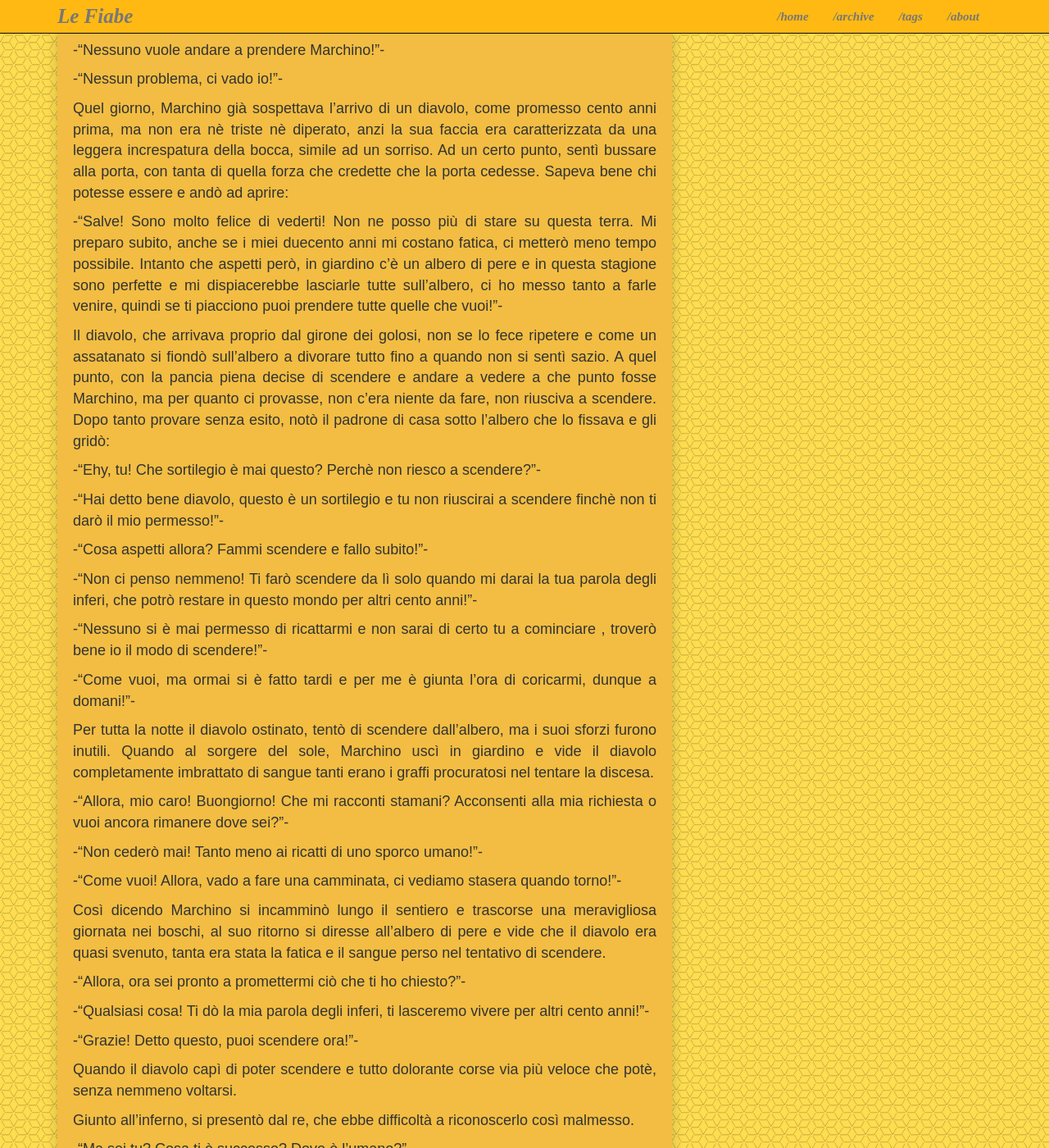
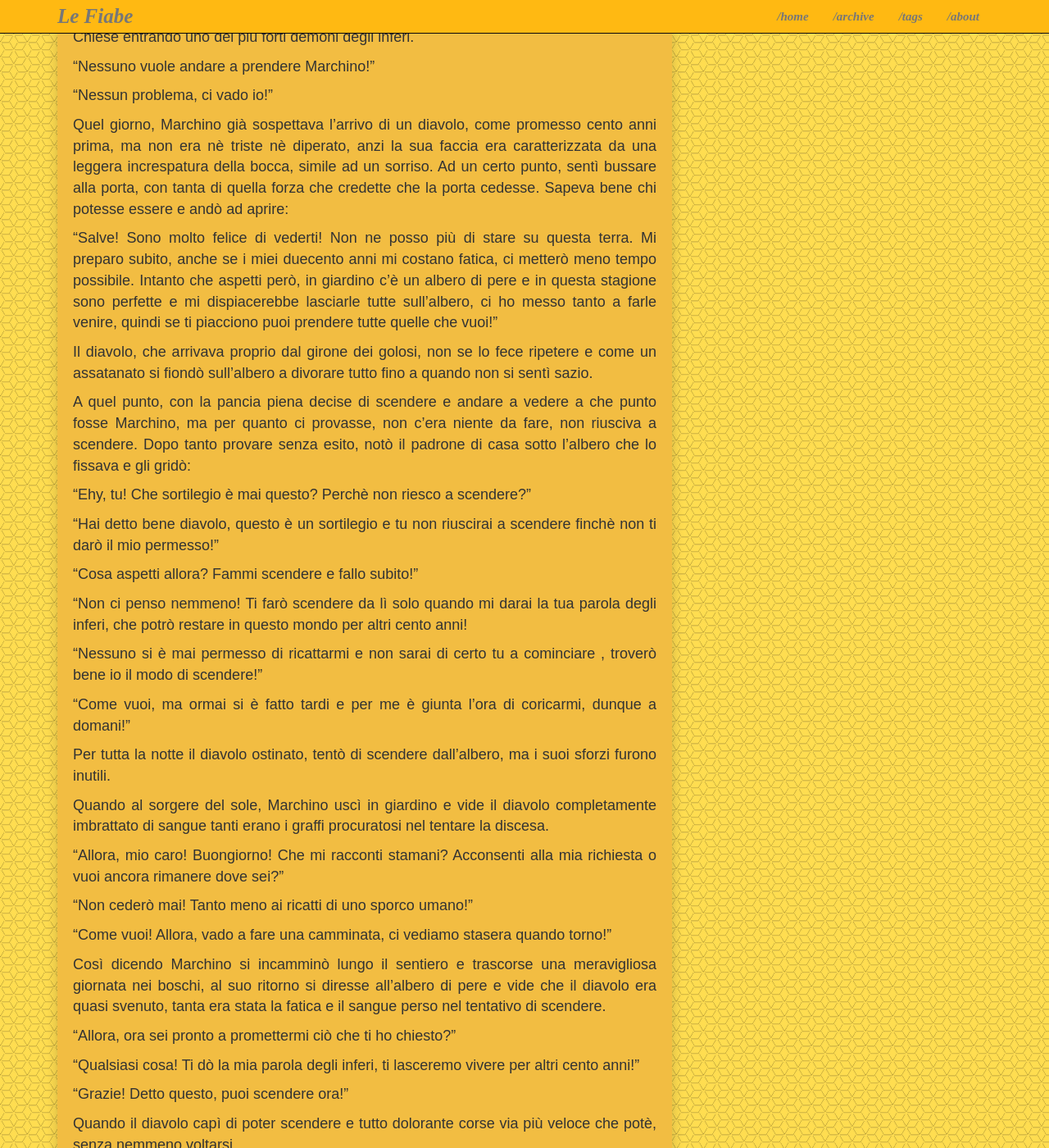
Before and after one commit to saramasi/saramasi.github.io, a Jekyll site: the page built from _posts/2017-11-06-marchino.md, in a window 1280 px wide and 1400 px high, scrolled down 2684 px. Shown: the whole window at 82% size. Built offline with Jekyll 4.4.1, drawn with Linux system fonts in a browser that asks for light colours; some web fonts are replaced; some of the changed text lies outside the part shown.

Commit message:
Update 2017-11-06-marchino.md

```diff
--- a/_posts/2017-11-06-marchino.md
+++ b/_posts/2017-11-06-marchino.md
@@ -16,49 +16,50 @@
 In un piccolo paesino un ragazzo, un gran lavoratore, scaltro e sempre pieno di vita, veniva chiamato Marchino. Si era creato la sua piccola e modesta casa con un pezzo di terra, vivendo tranquillo e felice.
 Fino a quando una notte, mentre si preparava per dormire, sentì la porta bussare e quando l'aprì si trovò davanti un vecchio e un giovane:
 
--"Chi siete? E perchè bussate alla mia porta?"-
+"Chi siete? E perchè bussate alla mia porta?"
 
 Il vecchio rispose:
 
--"Il mio nome è Pietro e colui che mi accompagna è Gesù di Nazaret, ti chiediamo ospitalità per un notte."-
+"Il mio nome è Pietro e colui che mi accompagna è Gesù di Nazaret, ti chiediamo ospitalità per un notte."
 
 Marchino sapeva bene chi fosse Gesù e la sua disponibilità fu pronta e cordiale e facendoli entrare disse:
 
--"La mia casa è la vostra casa, è mio desiderio che Gesù occupi il mio letto, mentre Pietro ed io ci sistemeremo a terra!"-
+"La mia casa è la vostra casa, è mio desiderio che Gesù occupi il mio letto, mentre Pietro ed io ci sistemeremo a terra!"
 
 Così dicendo preparò i due giacigli davanti al camino e vista l'ora tarda si accomodarono per la notte.
 La mattina seguente, Marchino si alzò di buon ora per preparare la colazione e i suoi ospiti furono svegliati dal profumo che proveniva dalla cucina.
 
 Dopo aver mangiato, prima di partire, Gesù volle sdebitarsi con quell'uomo tanto gentile:
 
--"Vorrei ripagarti della tua ospitalità esaudendo tre tuoi desideri, dimmi dunque."-
+"Vorrei ripagarti della tua ospitalità esaudendo tre tuoi desideri, dimmi dunque."
 
 Pietro sentendo le intenzioni di Gesù, sussurò all'orecchio di Marchino:
 
--"Chiedi di salvarti l'anima!"-
+"Chiedi di salvarti l'anima!"
 
 Ma Marchino lo ignorò:
 
--"Vedi quella sedia vicino al camino? Ebbene, desidero che chiunque vi si sieda non riesca ad alzarsi senza il mio permesso."-
+"Vedi quella sedia vicino al camino? Ebbene, desidero che chiunque vi si sieda non riesca ad alzarsi senza il mio permesso."
 
--"Come vuoi! Consideralo già fatto! Qual'è il tuo secondo desiderio?"-
+"Come vuoi! Consideralo già fatto! Qual'è il tuo secondo desiderio?"
 
 Pietro tornò a sussurrare all'orecchio di Marchino:
 
--"Chiedi di salvarti l'anima!"-
+"Chiedi di salvarti l'anima!"
 
 Ma ancora una volta ignorò il consiglio:
--"Ho un albero di pere in giardino e tutti gli anni me le rubano. Vorrei che chiunque vi salisse, non potrà più scendere senza il mio permesso."-
 
--"Anche questo è stato fatto! E ora coraggio, rivelami il tuo terzo e ultimo desiderio."-
+"Ho un albero di pere in giardino e tutti gli anni me le rubano. Vorrei che chiunque vi salisse, non potrà più scendere senza il mio permesso."
+
+"Anche questo è stato fatto! E ora coraggio, rivelami il tuo terzo e ultimo desiderio."
 
 E Pietro:
 
--"Mi raccomando, è la tua ultima possibilità! Chiedi di salvarti l'anima!"-
+"Mi raccomando, è la tua ultima possibilità! Chiedi di salvarti l'anima!"
 
--"Gesù, ho un gran sacco di canapa che tengo nel granaio, vorrei che chiunque sia costretto ad entare ed uscire ad un mio comando."-
+"Gesù, ho un gran sacco di canapa che tengo nel granaio, vorrei che chiunque sia costretto ad entare ed uscire ad un mio comando."
 
--"Anche questo è esaudito, ora ti saluto! Buona giornata!"-
+"Anche questo è esaudito, ora ti saluto! Buona giornata!"
 
 Pietro si sarebbe mangiato le mani per lui, sconsolato salutò Marchino e raggiunse Gesù in cammino.
 Marchino visse una vita tranquilla e felice fino all'incredibile età di cento anni.
@@ -67,212 +68,220 @@
 Infatti dall'inferno fu mandato un diavolo a prelevare Marchino e portarlo negli inferi. Quando sentì bussare con forza alla sua porta, Marchino andò ad aprire e non si sorprese neppure un attimo nel vedere un diavolo vero alla sua porta.
 Lo fece accomodare:
 
--"Oh,...Finalmente! Ti stavo aspettando! Sono proprio stufo di vivere, mi preparo un attimo e arrivo subito. Perchè non ti siedi un attimo su quella sedia mentre mi preparo?"-
+"Oh,...Finalmente! Ti stavo aspettando! Sono proprio stufo di vivere, mi preparo un attimo e arrivo subito. Perchè non ti siedi un attimo su quella sedia mentre mi preparo?"
 
 Quel diavolo, che come tutti i diavoli era pigro, accettò di buon grado e siccome era inverno, prima di accomodarsi avvicinò la sedia al camino.
 Poco dopo Marchino riapparve nella stanza pronto per partire, il diavolo quando lo vide fece per alzarsi, ma senza riuscirci. Capendo che qualcosa non andava:
 
--"Che diavoleria è mai questa? Perchè non riesco ad alzarmi?"-
+"Che diavoleria è mai questa? Perchè non riesco ad alzarmi?"
 
--"Il perchè non ti riguarda, ti basti sapere che da lì non potrai alzarti fino a quando io non vorrò!"-
+"Il perchè non ti riguarda, ti basti sapere che da lì non potrai alzarti fino a quando io non vorrò!"
 
--"Allora cosa aspetti a farmi alzare subito?"-
+"Allora cosa aspetti a farmi alzare subito?"
 
--"Eh, no...mi caro. Ti concederò di alzarti solo quando, mi darai la tua parola degli inferi, che potrò vivere ancora cento anni!"-
+"Eh, no...mi caro. Ti concederò di alzarti solo quando, mi darai la tua parola degli inferi, che potrò vivere ancora cento anni!"
 
--"Questo è impossibile! Sono venuto qui per portarti dove devi andare ed è quello che farò!"-
+"Questo è impossibile! Sono venuto qui per portarti dove devi andare ed è quello che farò!"
 
--"Come vuoi."-
+"Come vuoi."
 
 Concluse Marchino, prese con le pinze di ferro un tizzone ardente dal camino e lo buttò in faccia al diavolo, che dimenandosi e urlando:
 
--"Ti prego smettila! Ti prometto tutto quello che vuoi! Ti giuro che l'inferno ti lascierà vivere altri cento anni!"-
+"Ti prego smettila! Ti prometto tutto quello che vuoi! Ti giuro che l'inferno ti lascierà vivere altri cento anni!"
 
--"Non so cosa farmene di un giuramento di un diavolo! Voglio la tua parola degli inferi."-
+"Non so cosa farmene di un giuramento di un diavolo! Voglio la tua parola degli inferi."
 
 Intanto continuava a gettare tizzoni ardenti addosso al suo ospite e al limite della resistenza egli cedette:
 
--"D'accordo! E sia! Hai la mia parola degli inferi, potrai vivere altri cento anni!"-
+"D'accordo! E sia! Hai la mia parola degli inferi, potrai vivere altri cento anni!"
 
--"Benissimo! Allora, hai il mio permesso di alzarti!"-
+"Benissimo! Allora, hai il mio permesso di alzarti!"
 
 Appena si sentì libero da quella maledetta sedia, completamente ustionato, volò via veloce come il vento e in men che non si dica aveva già fatto ritorno agli inferi.
+
 Arrivato, il re dell'inferno gli chiese che fine avesse fatto l'umano che era andato a prendere e il povero diavolo raccontò cosa fosse successo, precisando di aver dato la sua parola.
 Così Marchino riuscì a trascorrere in vita ancora cento anni, trascorsi anche troppo in fretta, tra la felicità e la spensieratezza.
 
 Il giorno del suo compleanno, giù negli inferi il re convocò i suoi diavoli più forti e cattivi e chiese chi si offriva volontario per andare a recuperare ormai il famoso, umano di duecento anni. Tutti stettero zitti, ricordando i racconti del povero diavolo di cento anni prima.
 
--"Possibile che il vostro coraggio si riduce a questo?"-
+"Possibile che il vostro coraggio si riduce a questo?"
 
--"Chi non ha il coraggio di fare che cosa?"-
+"Chi non ha il coraggio di fare che cosa?"
 
 Chiese entrando uno dei più forti demoni degli inferi.
 
--"Nessuno vuole andare a prendere Marchino!"-
+"Nessuno vuole andare a prendere Marchino!"
 
--"Nessun problema, ci vado io!"-
+"Nessun problema, ci vado io!"
 
 Quel giorno, Marchino già sospettava l'arrivo di un diavolo, come promesso cento anni prima, ma non era nè triste nè diperato, anzi la sua faccia era caratterizzata da una leggera increspatura della bocca, simile ad un sorriso.
 Ad un certo punto, sentì bussare alla porta, con tanta di quella forza che credette che la porta cedesse. Sapeva bene chi potesse essere e andò ad aprire:
 
--"Salve! Sono molto felice di vederti! Non ne posso più di stare su questa terra. Mi preparo subito, anche se i miei duecento anni mi costano fatica, ci metterò meno tempo possibile. Intanto che aspetti però, in giardino c'è un albero di pere e in questa stagione sono perfette e mi dispiacerebbe lasciarle tutte sull'albero, ci ho messo tanto a farle venire, quindi se ti piacciono puoi prendere tutte quelle che vuoi!"-
+"Salve! Sono molto felice di vederti! Non ne posso più di stare su questa terra. Mi preparo subito, anche se i miei duecento anni mi costano fatica, ci metterò meno tempo possibile. Intanto che aspetti però, in giardino c'è un albero di pere e in questa stagione sono perfette e mi dispiacerebbe lasciarle tutte sull'albero, ci ho messo tanto a farle venire, quindi se ti piacciono puoi prendere tutte quelle che vuoi!"
 
 Il diavolo, che arrivava proprio dal girone dei golosi, non se lo fece ripetere e come un assatanato si fiondò sull'albero a divorare tutto fino a quando non si sentì sazio.
+
 A quel punto, con la pancia piena decise di scendere e andare a vedere a che punto fosse Marchino, ma per quanto ci provasse, non c'era niente da fare, non riusciva a scendere.
 Dopo tanto provare senza esito, notò il padrone di casa sotto l'albero che lo fissava e gli gridò:
 
--"Ehy, tu! Che sortilegio è mai questo? Perchè non riesco a scendere?"-
+"Ehy, tu! Che sortilegio è mai questo? Perchè non riesco a scendere?"
 
--"Hai detto bene diavolo, questo è un sortilegio e tu non riuscirai a scendere finchè non ti darò il mio permesso!"-
+"Hai detto bene diavolo, questo è un sortilegio e tu non riuscirai a scendere finchè non ti darò il mio permesso!"
 
--"Cosa aspetti allora? Fammi scendere e fallo subito!"-
+"Cosa aspetti allora? Fammi scendere e fallo subito!"
 
--"Non ci penso nemmeno! Ti farò scendere da lì solo quando mi darai la tua parola degli inferi, che potrò restare in questo mondo per altri cento anni!"-
+"Non ci penso nemmeno! Ti farò scendere da lì solo quando mi darai la tua parola degli inferi, che potrò restare in questo mondo per altri cento anni!
 
--"Nessuno si è mai permesso di ricattarmi e non sarai di certo tu a cominciare , troverò bene io il modo di scendere!"-
+"Nessuno si è mai permesso di ricattarmi e non sarai di certo tu a cominciare , troverò bene io il modo di scendere!"
 
--"Come vuoi, ma ormai si è fatto tardi e per me è giunta l'ora di coricarmi, dunque a domani!"-
+"Come vuoi, ma ormai si è fatto tardi e per me è giunta l'ora di coricarmi, dunque a domani!"
 
-Per tutta la notte il diavolo ostinato, tentò di scendere dall'albero, ma i suoi sforzi furono inutili. Quando al sorgere del sole, Marchino uscì in giardino e vide il diavolo completamente imbrattato di sangue tanti erano i graffi procuratosi nel tentare la discesa.
+Per tutta la notte il diavolo ostinato, tentò di scendere dall'albero, ma i suoi sforzi furono inutili.
 
--"Allora, mio caro! Buongiorno! Che mi racconti stamani? Acconsenti alla mia richiesta o vuoi ancora rimanere dove sei?"-
+Quando al sorgere del sole, Marchino uscì in giardino e vide il diavolo completamente imbrattato di sangue tanti erano i graffi procuratosi nel tentare la discesa.
 
--"Non cederò mai! Tanto meno ai ricatti di uno sporco umano!"-
+"Allora, mio caro! Buongiorno! Che mi racconti stamani? Acconsenti alla mia richiesta o vuoi ancora rimanere dove sei?"
 
--"Come vuoi! Allora, vado a fare una camminata, ci vediamo stasera quando torno!"-
+"Non cederò mai! Tanto meno ai ricatti di uno sporco umano!"
+
+"Come vuoi! Allora, vado a fare una camminata, ci vediamo stasera quando torno!"
 
 Così dicendo Marchino si incamminò lungo il sentiero e trascorse una meravigliosa giornata nei boschi, al suo ritorno si diresse all'albero di pere e vide che il diavolo era quasi svenuto, tanta era stata la fatica e il sangue perso nel tentativo di scendere.
 
--"Allora, ora sei pronto a promettermi ciò che ti ho chiesto?"-
+"Allora, ora sei pronto a promettermi ciò che ti ho chiesto?"
 
--"Qualsiasi cosa! Ti dò la mia parola degli inferi, ti lasceremo vivere per altri cento anni!"-
+"Qualsiasi cosa! Ti dò la mia parola degli inferi, ti lasceremo vivere per altri cento anni!"
 
--"Grazie! Detto questo, puoi scendere ora!"-
+"Grazie! Detto questo, puoi scendere ora!"
 
 Quando il diavolo capì di poter scendere e tutto dolorante corse via più veloce che potè, senza nemmeno voltarsi.
 
 Giunto all'inferno, si presentò dal re, che ebbe difficoltà a riconoscerlo così malmesso.
 
--"Ma sei tu? Cosa ti è successo? Dove è l'umano?"-
+"Ma sei tu? Cosa ti è successo? Dove è l'umano?"
 
--"Mio signore, è colpa sua se sono ridotto così, per riuscire a tornare ho dovuto dare a quell'uomo la mia parola degli inferi lasciandolo vivere ancora cento anni."-
+"Mio signore, è colpa sua se sono ridotto così, per riuscire a tornare ho dovuto dare a quell'uomo la mia parola degli inferi lasciandolo vivere ancora cento anni."
 
 Il re rimase un attimo turbato nel constatare che un essere umano, per di più così anziano, fosse riuscito per ben due volte ad avere la meglio sui due diavoli, uno più forte dell'altro. Rassegnato disse:
 
--"E dunque sia! Ma tra cento anni ci andrò io stesso a recuperarlo e potete stare certi che lo obbligherò a seguirmi e quando sarà tra noi gli faremo pagare tutto questo!"-
+"E dunque sia! Ma tra cento anni ci andrò io stesso a recuperarlo e potete stare certi che lo obbligherò a seguirmi e quando sarà tra noi gli faremo pagare tutto questo!"
 
 Così passarono altri cento anni e il nostro Marchino cominciava davvero a stancarsi di stare al mondo, era stanco di vedere tutte le persone a cui si affezionava morire inesorabilmente e decise che il giorno del suo compleanno sarebbe andato via, però senza la minima intenzione di passare l'eternità all'inferno.
 
 Quando quel giorno arrivò, il re degli inferi in persona si presentò:
 
--"Buongiorno! Dalla corona in testa devo presumere che stavolta Lucifero in persona mi è venuto a prendere."-
+"Buongiorno! Dalla corona in testa devo presumere che stavolta Lucifero in persona mi è venuto a prendere."
 
--"Ebbene si! Sono proprio io! E non sperare di cavartela questa volta, ti costringerò a venire con me!"-
+"Ebbene si! Sono proprio io! E non sperare di cavartela questa volta, ti costringerò a venire con me!"
 
--"Non ti preoccupare! Non devi proprio costringere nessuno, questa volta sono più che felice di lasciare questo mondo di morte e stupidità. Solo che il viaggio verso l'inferno sarà un pò diverso da quello che credi!"-
+"Non ti preoccupare! Non devi proprio costringere nessuno, questa volta sono più che felice di lasciare questo mondo di morte e stupidità. Solo che il viaggio verso l'inferno sarà un pò diverso da quello che credi!"
 
 Così dicendo prese il sacco su cui Gesù aveva compiuto il suo ultimo desiderio e disse:
 
--"Lucifero, entra in questo sacco!"-
+"Lucifero, entra in questo sacco!"
 
 Il re si stava mettendo a ridere per quella richiesta, ma in un batter di ciglio, ci si ritrovò dentro senza possibilità di uscire.
 
--"Come è possibile che io sia qui dentro? Voglio uscire, perchè non ci riesco?"-
+"Come è possibile che io sia qui dentro? Voglio uscire, perchè non ci riesco?"
 
--"Come sia possibile, non te ne deve interessare, sappi solo che quando uscirai sarà per un mio comando!"-
+"Come sia possibile, non te ne deve interessare, sappi solo che quando uscirai sarà per un mio comando!"
 
 Lucifero capì di essere stato incastrato e non disse più una parola.
-Marchino prese il sacco dopo averlo ben legato, se lo caricò sulle spalle e si diresse in paese. Giunto al mercato si fermò alle bancarelle dei fabbri, posò il sacco sopra ad un robusto tavolo e li chiamò tutti vicino a lui:
+Marchino prese il sacco dopo averlo ben legato, se lo caricò sulle spalle e si diresse in paese.
 
--"Fabbri, venite! Dovete sapere che in questo sacco c'è Lucifero, il re degli inferi, venuto per portarmi con lui. Cosa ne vogliamo fare?"-
+Giunto al mercato si fermò alle bancarelle dei fabbri, posò il sacco sopra ad un robusto tavolo e li chiamò tutti vicino a lui:
+
+"Fabbri, venite! Dovete sapere che in questo sacco c'è Lucifero, il re degli inferi, venuto per portarmi con lui. Cosa ne vogliamo fare?"
 
 I fabbri, senza dire niente e senza perdere tempo presero i loro arnesi più pesanti e cominciarono a colpire il sacco, quando sentirono gridare dal dolore colpirono più forte e più lui si lamentava più colpivano forte. Fino a quando non caddero a terra esausti dalla fatica, a quel punto Marchino slegò il sacco e fece uscire il diavolo e gli disse:
 
--"Bene! adesso possiamo andare, sono pronto a seguirti!"-
+"Bene! adesso possiamo andare, sono pronto a seguirti!"
 
 Ma il diavolo era messo così tanto male che non aveva nè le forze per muoversi nè per parlare, così Marchino prese un grosso paio di tenaie, agganciò il naso del diavolo e caricandolo sulle spalle disse:
 
--"Se non puoi camminare, ti ci porto io all'inferno!"-
+"Se non puoi camminare, ti ci porto io all'inferno!"
 
 E si incamminò lungo il sentiero trascinandosi dietro Lucifero appeso dal naso.
 Durante il tragitto incontrarono una lunga processione per un funerale, c'era tantissima gente, davanti alla bara c'era un ragazzo con in mano una grossa croce. A quella vista, il diavolo che non poteva sopportare la vicinanza al crocifisso, cominciò a divincolarsi e a strattonare per liberarsi dalla morsa della tenaglia, ma Marchino stringeva ogni volta più forte e continuò a camminare sempre più vicino alla croce.
+
 Il re dei diavoli, sentendo il corpo bruciare a quella vicinanza iniziò a dimenarsi talmente forte fino a che non si strappò direttamente il naso per scappare via più veloce che potesse da quella visione.
 
 Quando arrivò negli inferi, tutti gli altri diavoli andarono in panico vedendo il loro re conciato in quel modo, con un filo di voce ordinò:
 
--"Presto! Sbarrate tutto, create tutte le barricate possibili! Sta arrivando e che mi cadino le corna io qui non ce lo voglio! Presto!"-
+"Presto! Sbarrate tutto, create tutte le barricate possibili! Sta arrivando e che mi cadino le corna io qui non ce lo voglio! Presto!"
 
 In poco tempo l'ordine fu eseguito e quando tutti riuscirono a trovare un nascondiglio sentirono bussare alla porta:
 
--"Ehy! Sono Marchino! Sono arrivato! Perchè nessuno mi apre? Io debbo passare l'eternità in questo posto, per tre volte mi siete venuti a cercare e ora che sono venuto di mia spontanea volontà mi chiudete fuori?"-
+"Ehy! Sono Marchino! Sono arrivato! Perchè nessuno mi apre? Io debbo passare l'eternità in questo posto, per tre volte mi siete venuti a cercare e ora che sono venuto di mia spontanea volontà mi chiudete fuori?"
 
 Si sentì in lontananza l'esile voce di Lucifero:
 
--"Vattene da qui! Non ti vogliamo e mai ti apriremmo le porte! Vattene!"-
+"Vattene da qui! Non ti vogliamo e mai ti apriremmo le porte! Vattene!"
 
 Marchino, un pò disiorentato, ma in qualche modo soddisfatto li salutò e se ne andò via.
 
 Camminando e pensando dove potesse andare, senza accorgersene si ritrovò davanti alle porte del purgatorio. Bussò e un angelo aprì:
 
--"Chi sei?"-
+"Chi sei?"
 
--"Il mio nome è Marchino il furbo, sono passato dall'inferno e lì non mi vogliono per nessuna ragione e sono venuto a chiedere se invece qui un posto per me c'è."-
+"Il mio nome è Marchino il furbo, sono passato dall'inferno e lì non mi vogliono per nessuna ragione e sono venuto a chiedere se invece qui un posto per me c'è."
 
 L'angelo scorse rapidamente la lista delle anime che dovevano entrare quel giorno e non vedendo il nome di Marchino rispose:
 
--"Non sei sulla mia lista, quindi non posso farti entrare."-
+"Non sei sulla mia lista, quindi non posso farti entrare."
 
--"Va bene, allora proverò più in alto, in qualche posto dovrò pure andare, grazie mille angelo!"-
+"Va bene, allora proverò più in alto, in qualche posto dovrò pure andare, grazie mille angelo!"
 
 Così, riprese a camminare sempre più su, fino a quando non arrivò davanti alla porta del paradiso, bussò e gli aprì Pietro:
 
--"Marchino! Cosa ci fai qui? A suo tempo ti dissi di chiedere a Gesù di salvarti l'anima, ma non lo hai fatto e ora è troppo tardi! Non posso proprio farti entrare."-
+"Marchino! Cosa ci fai qui? A suo tempo ti dissi di chiedere a Gesù di salvarti l'anima, ma non lo hai fatto e ora è troppo tardi! Non posso proprio farti entrare."
 
--"Ti prego Pietro, fammelo vedere il paradiso, solo un pochino!"-
+"Ti prego Pietro, fammelo vedere il paradiso, solo un pochino!"
 
 Inizialmente Pietro negò il permesso, ma le insistenze di Marchino furono così efficaci e ad un certo punto cedette e scostò la porta di qualche centimetro, il nostro amico infilò immediatamente dentro un braccio. Pietro richiuse subito con il braccio in mezzo e Marchino si mise a urlare dal dolore:
 
--"Sta zitto! Che Gesù sta dormendo!"-
+"Sta zitto! Che Gesù sta dormendo!"
 
--"Apri la porta che ritiro il braccio!"-
+"Apri la porta che ritiro il braccio!"
 
 Pur di farlo stare zitto Pietro aprì di nuovo un filo di porta, ma Marchino infilò anche la testa e Pietro richiuse e le urla ricominciarono:
 
--"Sta zitto! Che Gesù sta dormendo!"-
+"Sta zitto! Che Gesù sta dormendo!"
 
--"Apri la porta che ritiro il braccio e la testa!"-
+"Apri la porta che ritiro il braccio e la testa!"
 
 Quando riaprì leggermente la porta, cercando di spingerlo fuori, Marchino riuscì con scatto felino ad entare tutto intero.
 
--"Ah, ma allora il paradiso è così! Interessante!"-
+"Ah, ma allora il paradiso è così! Interessante!"
 
--"Ti prego esci, questo non è il tuo posto."-
+"Ti prego esci, questo non è il tuo posto."
 
--"Ormai sono entrato e prima di uscire vorrei dare un'occhiata in giro, ma dimmi, di chi sono quelle tre poltrone?"-
+"Ormai sono entrato e prima di uscire vorrei dare un'occhiata in giro, ma dimmi, di chi sono quelle tre poltrone?
 
--"Sono della santissima trinità! Padre, figlio e spirito santo."-
+"Sono della santissima trinità! Padre, figlio e spirito santo."
 
--"Oh! Ma come sono belle! Mi sento un pò stanco, penso che ne proverò una!"-
+"Oh! Ma come sono belle! Mi sento un pò stanco, penso che ne proverò una!"
 
 Si sedette sulla poltrona principale al centro e Pietro esclamò:
 
--"No! Su quella no! e' la poltrona di Gesù!"-
+"No! Su quella no! e' la poltrona di Gesù!"
 
--"Ma Gesù quando è stato ospite a casa mia ha dormito sul mio letto, mentre io dormivo per terra. Adesso che sono io suo ospite avrò ben diritto a sedere sulla sua poltrona..."-
+"Ma Gesù quando è stato ospite a casa mia ha dormito sul mio letto, mentre io dormivo per terra. Adesso che sono io suo ospite avrò ben diritto a sedere sulla sua poltrona..."
 
 Si sedette, come sempre ignorando Pietro e tra le sue gambe iniziarono a formarsi delle immmagini continue, di tutto quello che succedeva alle singole persone che abitavano sulla terra. Ad un certo punto si fermò su un volto di donna ed iniziò ad osservare più attentamente:
 
 Era una povera mamma insieme al suo bimbo seduta in un lato della strada a chiedere monete ai passanti, qualcuno le lanciò una moneta e lei con stampato in faccia un grande sorriso, prese la moneta e si precipitò dal lattaio per comprare da mangiare al suo bimbo. Quando ordinò, il lattaio andò nel retro bottega e le riempì mezzabottiglia di latte e l'altra mezza di acqua.
+
 Marchino, preso da un impeto di furia si levò una ciabatta e la lanciò in direzione del lattaio, ma questa si disperse in cielo senza mai arrivare a destinazione.
 
 Iniziò ad infuriarsi fino a quando non arrivò Gesù:
 
--"E hai ben ragione di prendertela!"-
+"E hai ben ragione di prendertela!"
 
--"Ma Gesù come fai a sopportare tutte le cose brutte che succedono sulla terra?"-
+"Ma Gesù come fai a sopportare tutte le cose brutte che succedono sulla terra?"
 
--"Capisco Marchino la tua rabbia, ma non possiamo intervenire direttamente, ma sappi che chi farà del male oggi, sarà ripagato della stessa moneta domani!"-
+"Capisco Marchino la tua rabbia, ma non possiamo intervenire direttamente, ma sappi che chi farà del male oggi, sarà ripagato della stessa moneta domani!"
 
--"Quindi non preoccuparti, tutto quello che deve essere sarà! Io ti stavo aspettando! Sappi che qui non sei mio ospite, ma che questa è anche casa tua da oggi fino all'eternità!"-
+"Quindi non preoccuparti, tutto quello che deve essere sarà! Io ti stavo aspettando! Sappi che qui non sei mio ospite, ma che questa è anche casa tua da oggi fino all'eternità!"
 
 Fine
```
